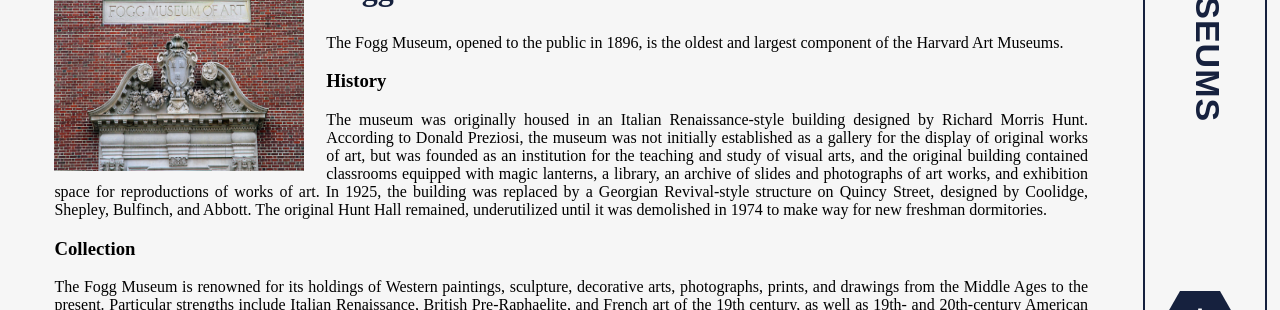
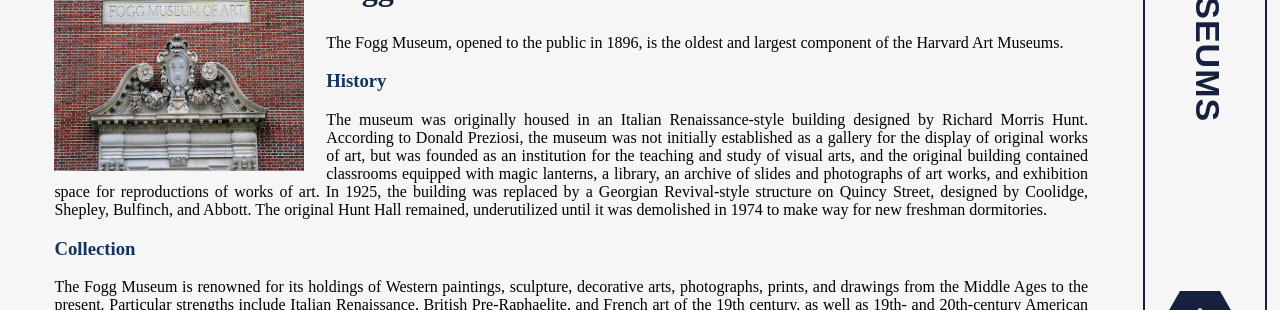
Before and after one commit to FredyLy/Wild_Art_Museums, a React (Create React App) app: page /ham in a window 1280 px wide. Shown: the part 389-699 px from the top of the page. Built offline with nearby package versions, Linux system fonts and the light colour scheme.

Commit message:
Adding color

```diff
--- a/src/App.css
+++ b/src/App.css
@@ -8,9 +8,9 @@
   --dark-grey: #999;
   --light-grey: #E5E5E5;
 
-  --dark-blue : #16213e;
+  --dark-blue: #16213e;
+  --light-blue: #0f3460;
   --black-color: black;
-  --red-color: #d31017;
 }
 
 body {
--- a/src/components/Gallery/Gallery.css
+++ b/src/components/Gallery/Gallery.css
@@ -117,7 +117,7 @@
 .comicDetails a {
   flex: 0 1 60%;
   display: inline-block;
-  background-color: #0f3460;
+  background-color: var(--light-blue);
   padding: 10px 15px;
   margin-right: 10px;
   color: var(--second-color);
--- a/src/components/Ham/Ham.css
+++ b/src/components/Ham/Ham.css
@@ -44,11 +44,13 @@
 .hamhistory {
     margin-top: 1em;
     margin-bottom: 1em;
+    color: var(--light-blue);
 }
 
 .hamcollection {
     margin-top: 1em;
     margin-bottom: 1em;
+    color: var(--light-blue);
 }
 
 .hamMuseumSelector {
```
